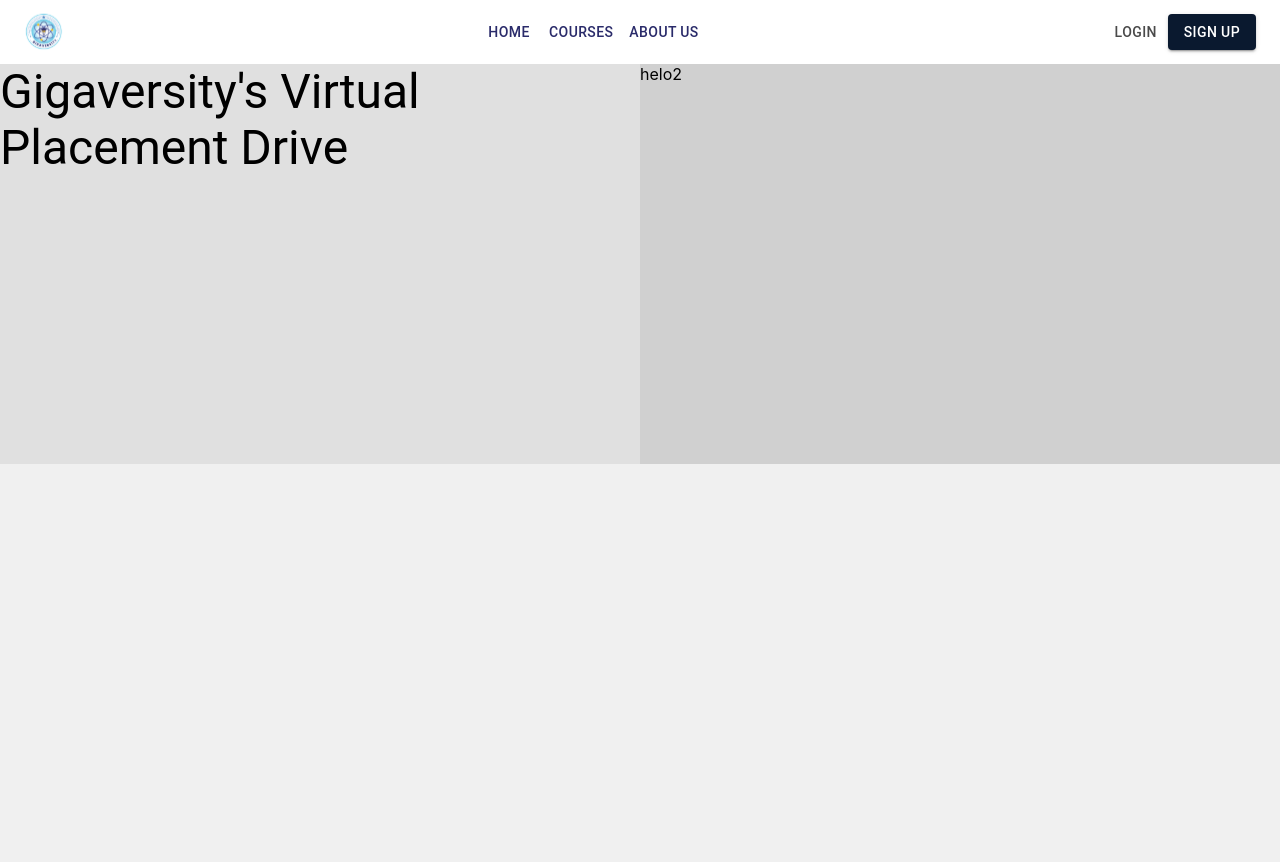
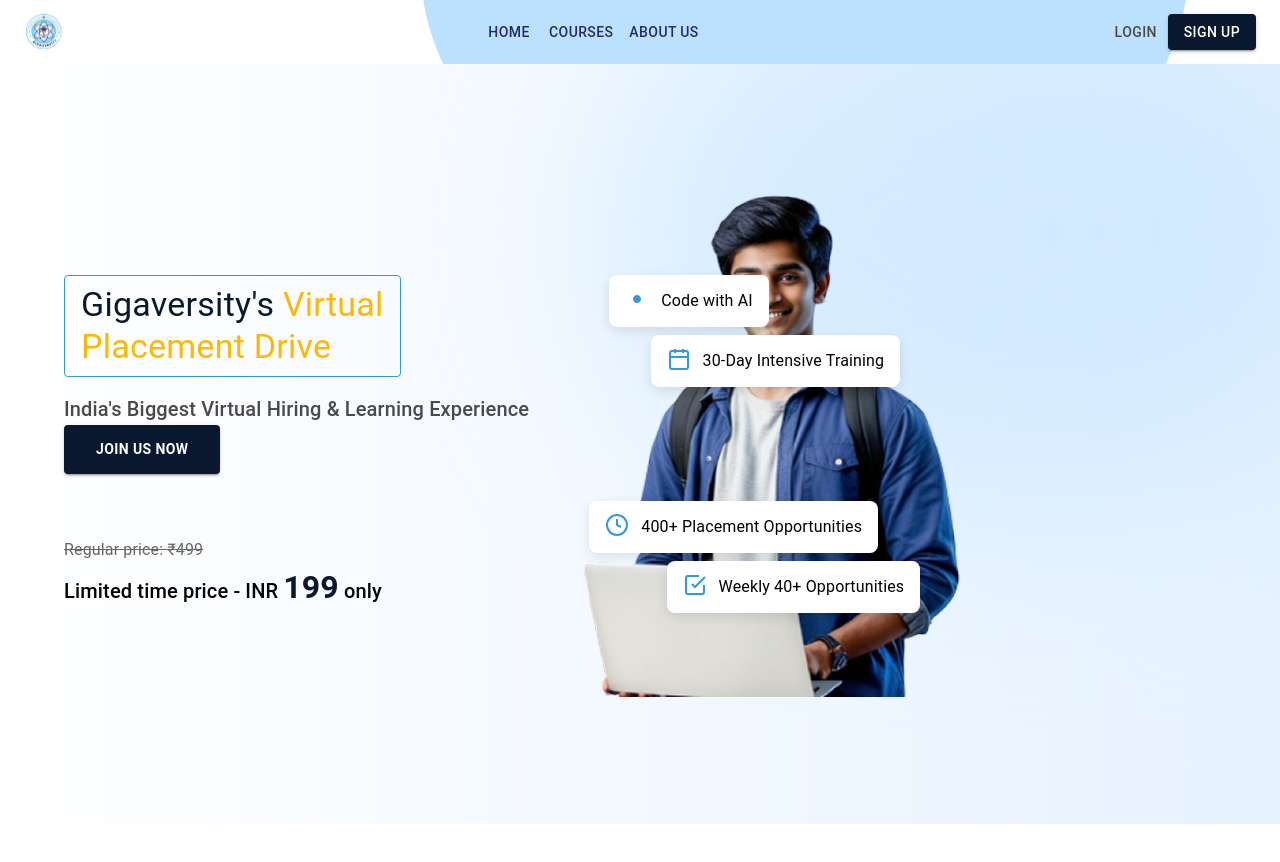
Before and after one commit to ramakanth009/giga-placement-drive, a React (Create React App) app: page / in a window 1280 px wide. After the commit the page ends 824 px from the top, so only its background shows below. Built offline with nearby package versions, Linux system fonts and the light colour scheme.

Commit message:
hero edit

```diff
--- a/src/components/background/Background.jsx
+++ b/src/components/background/Background.jsx
@@ -1,29 +1,28 @@
 // src/components/background/Background.jsx
-import React from 'react';
-import { Box } from '@mui/material';
-import { makeStyles } from '@mui/styles';
+import React from "react";
+import { Box } from "@mui/material";
+import { makeStyles } from "@mui/styles";
 
 const useStyles = makeStyles({
   backgroundElement: {
-    position: 'absolute',
+    position: "absolute",
     width: 767,
-    height: 566 ,
+    height: 566,
     top: -314,
     right: 92,
-    left: 'auto',
-    background: '#BCE1FF',
-    zIndex: -1,
-    borderRadius:"50%",
-    backdropFilter: 'blur(250px)',
-  }
+    left: "auto",
+    background: "#BCE1FF",
+    zIndex: 1,
+    borderRadius: "50%",
+    // opacity: 0.5,
+    // filter: "blur(100px)",
+  },
 });
 
 const Background = () => {
   const classes = useStyles();
 
-  return (
-    <Box className={classes.backgroundElement} />
-  );
+  return <Box className={classes.backgroundElement} />;
 };
 
 export default Background;
--- a/src/components/herosection/hero.jsx
+++ b/src/components/herosection/hero.jsx
@@ -1,44 +1,198 @@
 import React from "react";
-import { Box, Typography } from "@mui/material";
+import { Box, Typography, Button, Container, Grid } from "@mui/material";
 import { makeStyles } from "@mui/styles";
+import Heroguy from "../../assets/heroguy.png"
 
 const useStyles = makeStyles({
-  herocontainer: {
+  heroContainer: {
+    position: "relative",
+    minHeight: "90vh",
     display: "flex",
-    // flexDirection: "column",
-    justifyContent: "center",
-    // alignItems: "center",
-    height: "100vh",
-    backgroundColor: "#f0f0f0", // Example background color
+    alignItems: "center",
+    background: "linear-gradient(to right, #ffffff, #e6f2ff)",
+    padding: "20px 0",
+    overflow: "hidden",
   },
-  herosub1: {
-    width: "100%",
-    height: "50%",
-    backgroundColor: "#e0e0e0", // Example background color
+  contentContainer: {
+    position: "relative",
+    zIndex: 1,
   },
-  heroheading: {
-    textTransform: "capitalize",
+  heroHeading: {
     fontWeight: "bold",
+    marginBottom: "16px",
+    color: "#0a192f",
+    "& span": {
+      color: "#ffb703",
+    },
   },
-  herosub2: {
-    width: "100%",
-    height: "50%",
-    backgroundColor: "#d0d0d0", // Example background color
+  subHeading: {
+    color: "#4a4a4a",
+    marginBottom: "24px",
+    maxWidth: "550px",
+  },
+  pricingSection: {
+    marginTop: "32px",
+  },
+  regularPrice: {
+    textDecoration: "line-through",
+    color: "#666",
+    marginBottom: "8px",
+  },
+  specialPrice: {
+    fontWeight: "bold",
+    fontSize: "1.5rem",
+    marginBottom: "32px",
+  },
+  priceHighlight: {
+    fontSize: "2rem",
+    fontWeight: "bold",
+    color: "#0a192f",
+  },
+  joinButton: {
+    backgroundColor: "#0a192f !important",
+    color: "white !important",
+    padding: "12px 32px !important",
+    borderRadius: "4px !important",
+    fontWeight: "bold !important",
+    marginBottom: "32px !important",
+    "&:hover": {
+      backgroundColor: "#142640 !important",
+    },
+  },
+  featureCard: {
+    backgroundColor: "white",
+    padding: "12px 16px",
+    borderRadius: "8px",
+    boxShadow: "0 4px 12px rgba(0,0,0,0.1)",
+    display: "inline-flex",
+    alignItems: "center",
+    margin: "8px",
+  },
+  featureIcon: {
+    marginRight: "12px",
+  },
+  featureText: {
+    fontWeight: "600",
+  },
+  heroImage: {
+    maxWidth: "100%",
+    height: "auto",
+  },
+  backgroundBlur: {
+    position: "absolute",
+    width: "767px",
+    height: "566px",
+    top: "-114px",
+    right: "-92px",
+    background: "#BCE1FF",
+    zIndex: 0,
+    borderRadius: "50%",
+    opacity: 0.5,
+    filter: "blur(100px)",
   },
 });
+
 const Hero = () => {
-  const Classes = useStyles();
+  const classes = useStyles();
+
   return (
-    <div>
-      <Box className={Classes.herocontainer}>
-        <Box className={Classes.herosub1}>
-          <Typography variant="h3" className={Classes.heroheading}>
-            Gigaversity's <span>virtual placement drive</span>
-          </Typography>
-        </Box>
-        <Box className={Classes.herosub2}>helo2</Box>
-      </Box>
-    </div>
+    <Box className={classes.heroContainer}>
+      {/* Background blur element */}
+      <Box className={classes.backgroundBlur} />
+
+      <Container maxWidth="lg">
+        <Grid container spacing={4} alignItems="center">
+          <Grid item xs={12} md={6} className={classes.contentContainer}>
+            {/* Title with highlight */}
+            <Box sx={{ border: "1px solid #3498db", borderRadius: "4px", display: "inline-block", padding: "8px 16px", marginBottom: "16px" }}>
+              <Typography variant="h4" className={classes.heroHeading}>
+                Gigaversity's <span>Virtual</span><br />
+                <span>Placement Drive</span>
+              </Typography>
+            </Box>
+
+            {/* Subheading */}
+            <Typography variant="h6" className={classes.subHeading}>
+              India's Biggest Virtual Hiring & Learning Experience
+            </Typography>
+
+            {/* Join Now Button */}
+            <Button variant="contained" className={classes.joinButton}>
+              Join Us Now
+            </Button>
+
+            {/* Pricing Section */}
+            <Box className={classes.pricingSection}>
+              <Typography variant="body1" className={classes.regularPrice}>
+                Regular price: ₹499
+              </Typography>
+              <Typography variant="h6" className={classes.specialPrice}>
+                Limited time price - INR <span className={classes.priceHighlight}>199</span> only
+              </Typography>
+            </Box>
+          </Grid>
+
+          <Grid item xs={12} md={6} sx={{ position: "relative" }}>
+            {/* Feature Cards */}
+            <Box sx={{ position: "absolute", top: "80px", left: "40px", zIndex: 2 }}>
+              <Box className={classes.featureCard}>
+                <Box className={classes.featureIcon}>
+                  <svg width="24" height="24" viewBox="0 0 24 24" fill="none" xmlns="http://www.w3.org/2000/svg">
+                    <path d="M12 16C14.2091 16 16 14.2091 16 12C16 9.79086 14.2091 8 12 8C9.79086 8 8 9.79086 8 12C8 14.2091 9.79086 16 12 16Z" fill="#3498db"/>
+                  </svg>
+                </Box>
+                <Typography className={classes.featureText}>Code with AI</Typography>
+              </Box>
+            </Box>
+
+            <Box sx={{ position: "absolute", top: "140px", right: "60px", zIndex: 2 }}>
+              <Box className={classes.featureCard}>
+                <Box className={classes.featureIcon}>
+                  <svg width="24" height="24" viewBox="0 0 24 24" fill="none" xmlns="http://www.w3.org/2000/svg">
+                    <path d="M19 4H5C3.89543 4 3 4.89543 3 6V20C3 21.1046 3.89543 22 5 22H19C20.1046 22 21 21.1046 21 20V6C21 4.89543 20.1046 4 19 4Z" stroke="#3498db" strokeWidth="2"/>
+                    <path d="M16 2V6M8 2V6M3 10H21" stroke="#3498db" strokeWidth="2"/>
+                  </svg>
+                </Box>
+                <Typography className={classes.featureText}>30-Day Intensive Training</Typography>
+              </Box>
+            </Box>
+
+            <Box sx={{ position: "absolute", bottom: "140px", left: "20px", zIndex: 2 }}>
+              <Box className={classes.featureCard}>
+                <Box className={classes.featureIcon}>
+                  <svg width="24" height="24" viewBox="0 0 24 24" fill="none" xmlns="http://www.w3.org/2000/svg">
+                    <path d="M12 22C17.5228 22 22 17.5228 22 12C22 6.47715 17.5228 2 12 2C6.47715 2 2 6.47715 2 12C2 17.5228 6.47715 22 12 22Z" stroke="#3498db" strokeWidth="2"/>
+                    <path d="M12 6V12L16 14" stroke="#3498db" strokeWidth="2"/>
+                  </svg>
+                </Box>
+                <Typography className={classes.featureText}>400+ Placement Opportunities</Typography>
+              </Box>
+            </Box>
+
+            <Box sx={{ position: "absolute", bottom: "80px", right: "40px", zIndex: 2 }}>
+              <Box className={classes.featureCard}>
+                <Box className={classes.featureIcon}>
+                  <svg width="24" height="24" viewBox="0 0 24 24" fill="none" xmlns="http://www.w3.org/2000/svg">
+                    <path d="M9 11L12 14L22 4" stroke="#3498db" strokeWidth="2"/>
+                    <path d="M21 12V19C21 20.1046 20.1046 21 19 21H5C3.89543 21 3 20.1046 3 19V5C3 3.89543 3.89543 3 5 3H16" stroke="#3498db" strokeWidth="2"/>
+                  </svg>
+                </Box>
+                <Typography className={classes.featureText}>Weekly 40+ Opportunities</Typography>
+              </Box>
+            </Box>
+
+            {/* Student image - you would replace this with your actual image import */}
+            <Box sx={{ position: "relative", textAlign: "center", zIndex: 1 }}>
+              <img
+                src={Heroguy}
+                alt="Student with laptop"
+                className={classes.heroImage}
+              />
+            </Box>
+          </Grid>
+        </Grid>
+      </Container>
+    </Box>
   );
 };
 
--- a/src/pages/homepage/Homepage.jsx
+++ b/src/pages/homepage/Homepage.jsx
@@ -2,7 +2,7 @@
 import React from "react";
 import Navbar from "../../components/navbar/Navbar";
 import Hero from "../../components/herosection/hero";
-// import Background from "../../components/background/Background";
+import Background from "../../components/background/Background";
 import { Box } from "@mui/material";
 
 const Homepage = () => {
@@ -15,7 +15,7 @@
       perspective: '1px', // Helps with backdrop-filter in some browsers
     }}>
       {/* Include the Background component */}
-      {/* <Background /> */}
+      <Background />
 
       {/* Content with higher z-index */}
       <Box sx={{ position: 'relative', zIndex: 1 }}>
```
Also changed, not shown: src/assets/heroguy.png (added).
